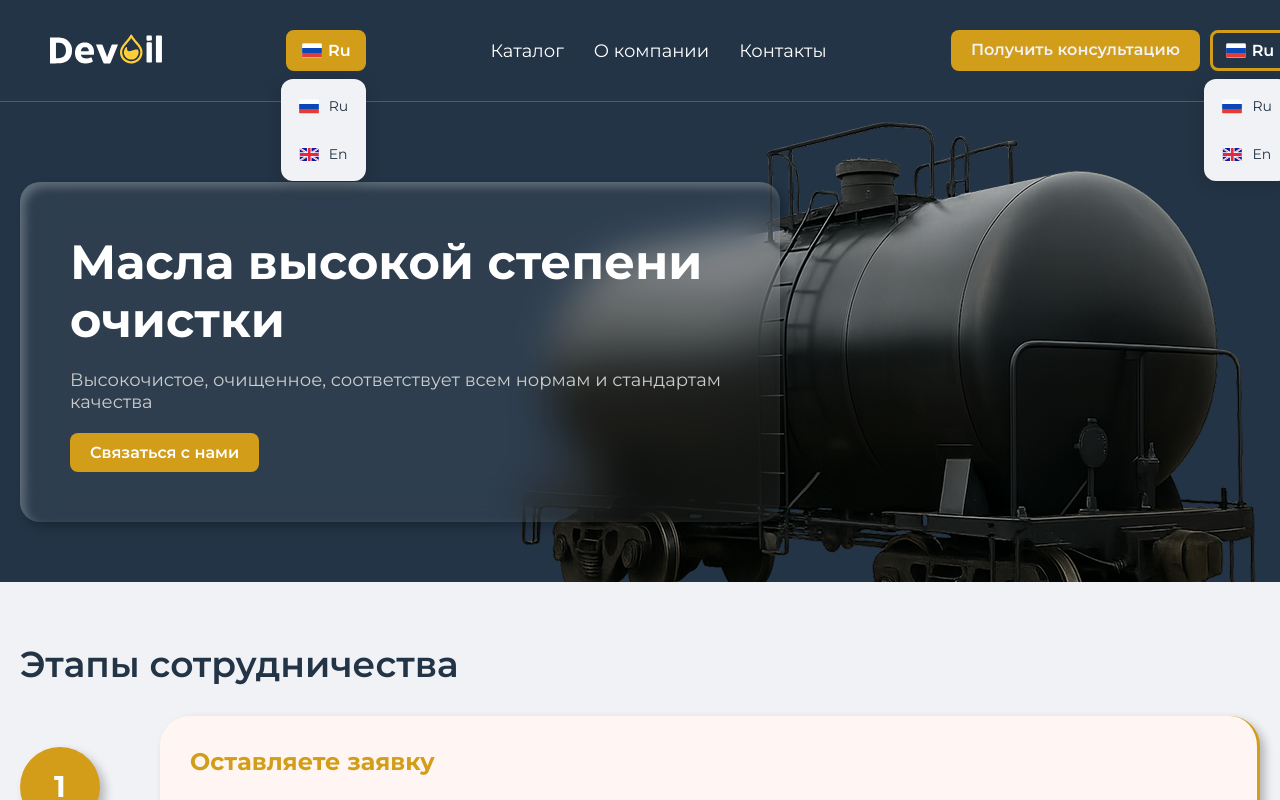
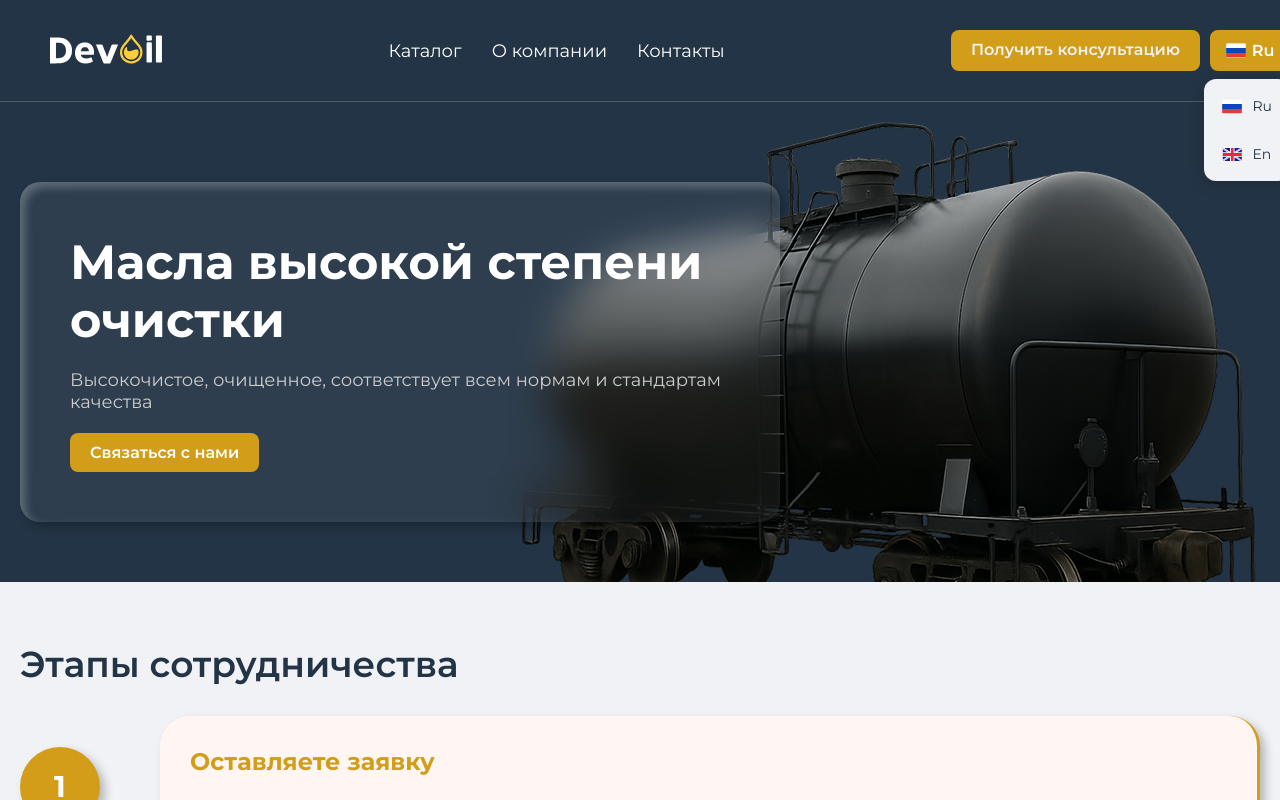
Before and after one commit to marselNepara/devoil-app, a React (Vite) app: page / in a window 1280 px wide. Both pictures are taken after a click on the button "Ru". Shown: the top 800 px of the page. Built offline with nearby package versions, Linux system fonts and the light colour scheme.

Commit message:
FIX LANG ADAPTIVE

```diff
--- a/src/components/Header/Header.jsx
+++ b/src/components/Header/Header.jsx
@@ -3,24 +3,11 @@ import Logo from '@assets/images/Header-Logo.svg';
 import { useState, useEffect } from 'react';
 import { useTranslation } from '@hooks/useTranslation';
 import { Link } from 'react-router-dom';
-import RussianFlag from '@assets/images/Russian-Flag.svg';
-import BritainFlag from '@assets/images/Britain-Flag.svg';
+import LanguageSwitcher from './LanguageSwitcher/LanguageSwitcher'; // ← путь может отличаться
 
 export default function Header() {
-  const { lang, changeLanguage, t } = useTranslation();
-  const [isLangDropdownOpen, setIsLangDropdownOpen] = useState(false);
+  const { t } = useTranslation();
   const [isMobileMenuOpen, setIsMobileMenuOpen] = useState(false);
-
-  // Закрытие языкового меню при клике вне
-  useEffect(() => {
-    const handleClickOutside = (e) => {
-      if (!e.target.closest('.header-language') && isLangDropdownOpen) {
-        setIsLangDropdownOpen(false);
-      }
-    };
-    document.addEventListener('click', handleClickOutside);
-    return () => document.removeEventListener('click', handleClickOutside);
-  }, [isLangDropdownOpen]);
 
   // Закрытие мобильного меню при изменении размера
   useEffect(() => {
@@ -33,11 +20,7 @@ export default function Header() {
     return () => window.removeEventListener('resize', handleResize);
   }, []);
 
-  const currentFlag = lang === 'en' ? BritainFlag : RussianFlag;
-  const currentLabel = lang === 'en' ? 'En' : 'Ru';
-
   const closeMobileMenu = () => setIsMobileMenuOpen(false);
-  const toggleLangDropdown = () => setIsLangDropdownOpen(prev => !prev);
   const toggleMobileMenu = () => setIsMobileMenuOpen(prev => !prev);
 
   return (
@@ -54,57 +37,18 @@ return (
               </Link>
             </div>
 
-          {/* Переключатель языка — ТОЛЬКО НА МОБИЛЬНЫХ */}
-          <div className="header-language mobile-header-language">
+            {/* Бургер */}
             <button
-              type="button"
-              className="language-toggle"
-              onClick={toggleLangDropdown}
-              aria-expanded={isLangDropdownOpen}
-            >
-              <img src={currentFlag} alt={currentLabel} width="20" height="15" />
-              {currentLabel}
-            </button>
-
-            <ul className={`language-dropdown ${isLangDropdownOpen ? 'visible' : ''}`}>
-              <li>
-                <a
-                  href="#"
-                  onClick={(e) => {
-                    e.preventDefault();
-                    changeLanguage('ru');
-                  }}
-                >
-                  <img src={RussianFlag} alt="Ru" width="20" height="15" /> Ru
-                </a>
-              </li>
-              <li>
-                <a
-                  href="#"
-                  onClick={(e) => {
-                    e.preventDefault();
-                    changeLanguage('en');
-                  }}
-                >
-                  <img src={BritainFlag} alt="En" width="20" height="15" /> En
-                </a>
-              </li>
-            </ul>
-          </div>
-
-          {/* Бургер-меню */}
-          <p
               className="burger-menu"
               onClick={toggleMobileMenu}
               aria-label="Меню"
-            aria-expanded={isMobileMenuOpen}
             >
               <span></span>
               <span></span>
               <span></span>
-          </p>
+            </button>
 
-          {/* Десктопная навигация и кнопка */}
+            {/* Десктоп */}
             <nav className="header-nav">
               <a href="#catalog" className="header-nav-link" onClick={closeMobileMenu}>
                 {t('header.catalog')}
@@ -121,43 +65,9 @@ return (
               <a href="#bid" className="get-consultation" onClick={closeMobileMenu}>
                 {t('header.consultation')}
               </a>
-
-            {/* Переключатель языка — ТОЛЬКО НА ДЕСКТОПЕ */}
-            <div className="header-language desktop-header-language">
-              <button
-                type="button"
-                className="language-toggle"
-                onClick={toggleLangDropdown}
-                aria-expanded={isLangDropdownOpen}
-              >
-                <img src={currentFlag} alt={currentLabel} width="20" height="15" />
-                {currentLabel}
-              </button>
-
-              <ul className={`language-dropdown ${isLangDropdownOpen ? 'visible' : ''}`}>
-                <li>
-                  <a
-                    href="#"
-                    onClick={(e) => {
-                      e.preventDefault();
-                      changeLanguage('ru');
-                    }}
-                  >
-                    <img src={RussianFlag} alt="Ru" width="20" height="15" /> Ru
-                  </a>
-                </li>
-                <li>
-                  <a
-                    href="#"
-                    onClick={(e) => {
-                      e.preventDefault();
-                      changeLanguage('en');
-                    }}
-                  >
-                    <img src={BritainFlag} alt="En" width="20" height="15" /> En
-                  </a>
-                </li>
-              </ul>
+              {/* Язык — ТОЛЬКО НА ДЕСКТОПЕ */}
+              <div className="desktop-header-language">
+                <LanguageSwitcher />
               </div>
             </div>
           </div>
@@ -183,6 +93,7 @@ return (
             <a href="#bid" className="mobile-consultation" onClick={closeMobileMenu}>
               {t('header.consultation')}
             </a>
+            <LanguageSwitcher />
           </nav>
         </div>
       </header>
--- /dev/null
+++ b/src/components/Header/LanguageSwitcher/LanguageSwitcher.jsx
@@ -0,0 +1,68 @@
+
+import { useState, useEffect } from 'react';
+import { useTranslation } from '@hooks/useTranslation';
+import RussianFlag from '@assets/images/Russian-Flag.svg';
+import BritainFlag from '@assets/images/Britain-Flag.svg';
+// import './LanguageSwitcher.css'; // отдельный CSS (опционально)
+
+export default function LanguageSwitcher({ isMobile = false }) {
+  const { lang, changeLanguage, t } = useTranslation();
+  const [isOpen, setIsOpen] = useState(false);
+
+  // Закрытие при клике вне
+  useEffect(() => {
+    const handleClickOutside = (e) => {
+      if (!e.target.closest('.header-language')) {
+        setIsOpen(false);
+      }
+    };
+    document.addEventListener('click', handleClickOutside);
+    return () => document.removeEventListener('click', handleClickOutside);
+  }, []);
+
+  const currentFlag = lang === 'en' ? BritainFlag : RussianFlag;
+  const currentLabel = lang === 'en' ? 'En' : 'Ru';
+
+  const toggle = () => setIsOpen(prev => !prev);
+
+  return (
+    <div className="header-language">
+      <button
+        type="button"
+        className="language-toggle"
+        onClick={toggle}
+        aria-expanded={isOpen}
+      >
+        <img src={currentFlag} alt={currentLabel} width="20" height="15" />
+        {currentLabel}
+      </button>
+
+      <ul className={`language-dropdown ${isOpen ? 'visible' : ''}`}>
+        <li>
+          <a
+            href="#"
+            onClick={(e) => {
+              e.preventDefault();
+              changeLanguage('ru');
+              setIsOpen(false);
+            }}
+          >
+            <img src={RussianFlag} alt="Ru" width="20" height="15" /> Ru
+          </a>
+        </li>
+        <li>
+          <a
+            href="#"
+            onClick={(e) => {
+              e.preventDefault();
+              changeLanguage('en');
+              setIsOpen(false);
+            }}
+          >
+            <img src={BritainFlag} alt="En" width="20" height="15" /> En
+          </a>
+        </li>
+      </ul>
+    </div>
+  );
+}
```
Lines whose indentation alone changed are shown as unchanged.
